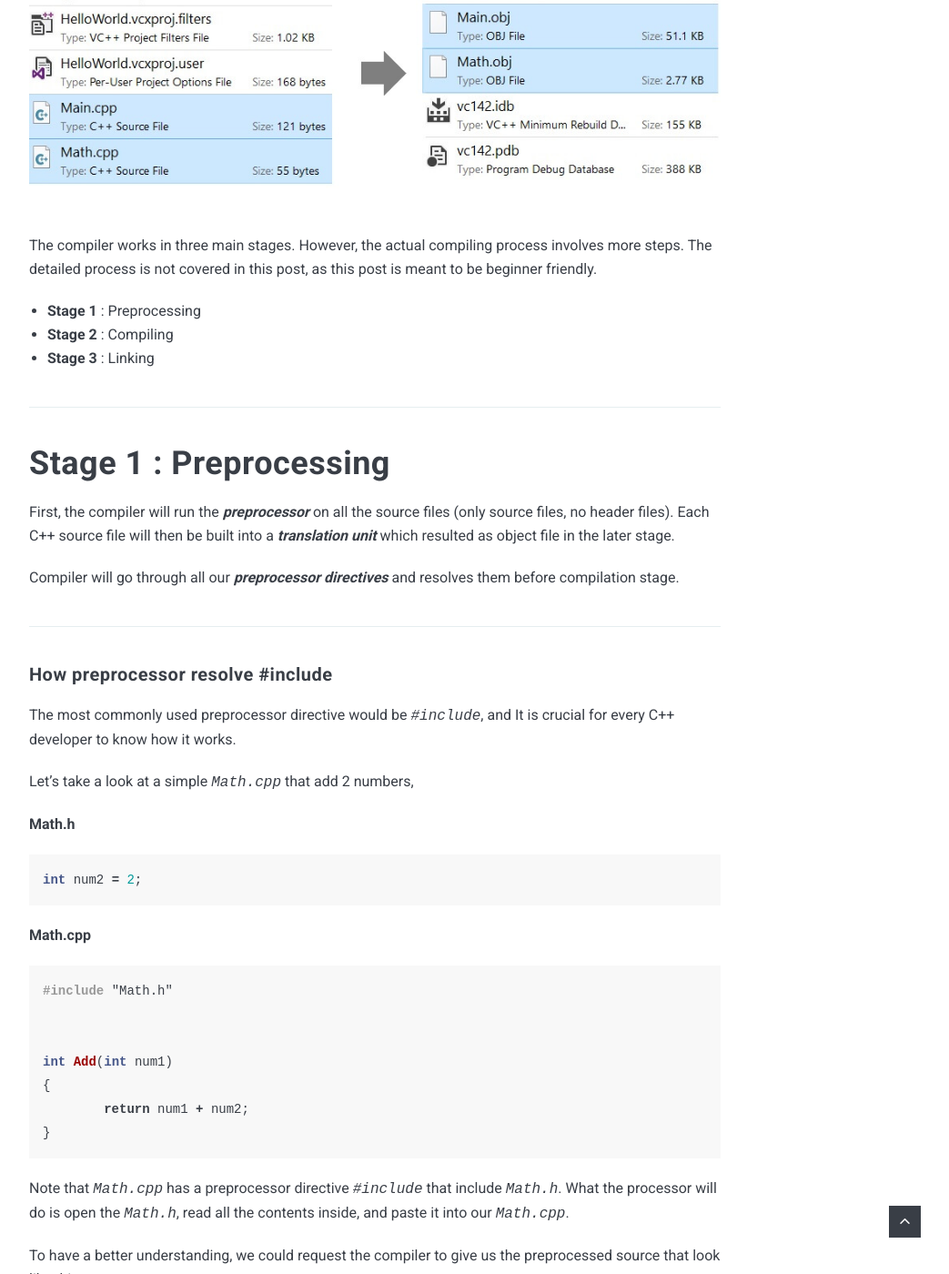
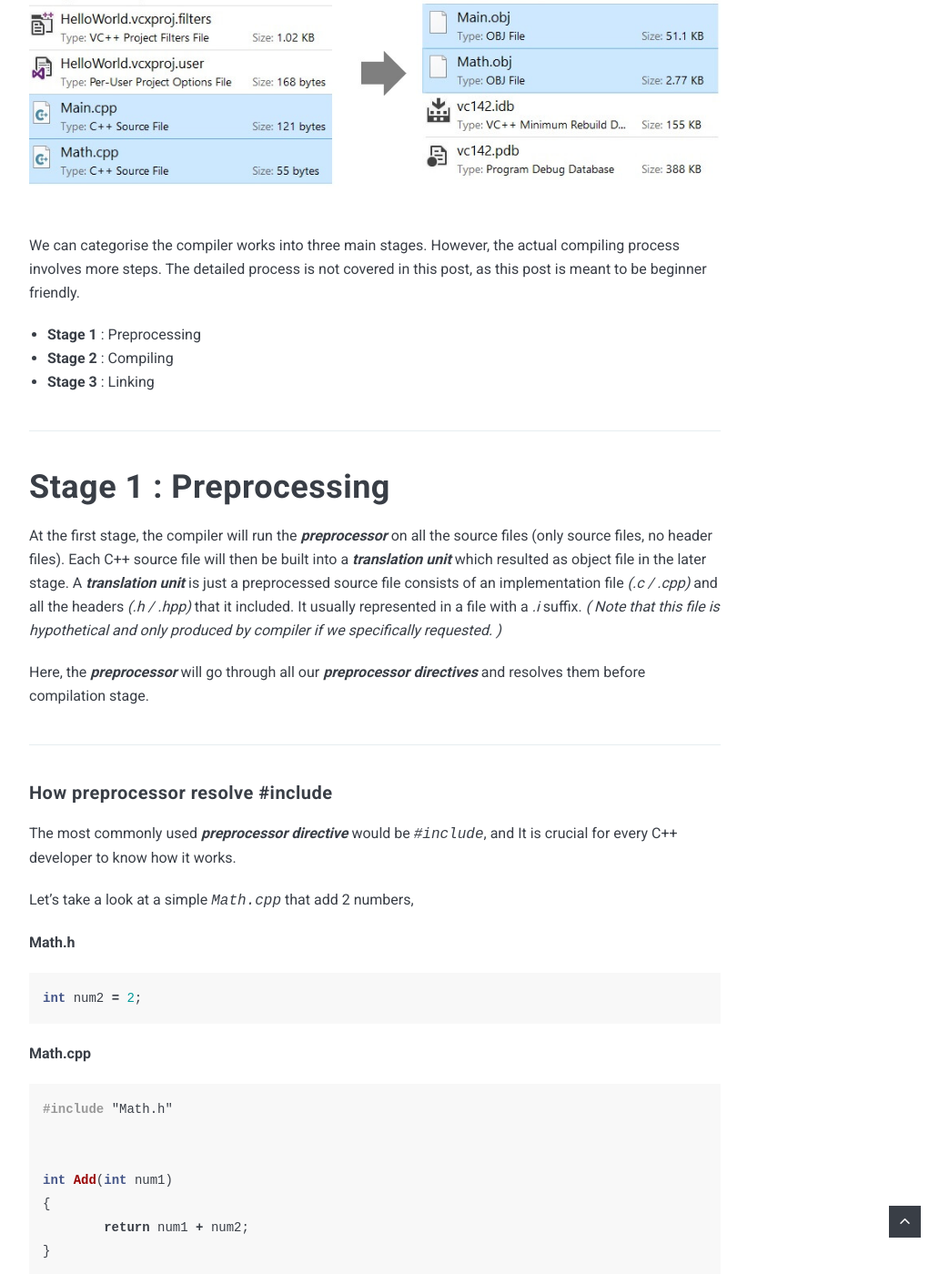
Before and after one commit to wendiiwong/portfolio, a Jekyll site: the page built from _posts/2020-02-20-How-cpp-compiler-works.md, in a window 1280 px wide and 1400 px high, scrolled down 1804 px. Shown: the whole window at 91% size, without its empty margins (228-1271 px from the left). Built offline with Jekyll 4.4.1, drawn with Linux system fonts in a browser that asks for light colours; nearby versions of some CDN libraries; comment, search, counter and statistics services are not loaded; some of the changed text lies outside the part shown.

Commit message:
Update post (How compiler works)

```diff
--- a/_posts/2020-02-20-How-cpp-compiler-works.md
+++ b/_posts/2020-02-20-How-cpp-compiler-works.md
@@ -8,27 +8,28 @@ tags:   C++
 ---
 Every program we wrote needs to invoke a compiler to convert the source files into an executable file. Basically, the compiler takes each C++ source file in the working directory and compiles them into object files. The object files produced are then linked together with libraries or symbols to produce an executable file, which is our program.
 
-Each source file will be compile into one object file. The picture below shows that compiler converts _`Main.cpp`_ into _`Main.obj`_.
+Note that each source file will be compile into one object file. The picture below shows that compiler converts _`Main.cpp`_ into _`Main.obj`_.
 ![]({{ site.baseurl }}/images/20200220_how_compiler_works/01.jpg)
 
 If our program has _`n`_ source files, the compiler would produces _`n`_ object files as a result. For example, the compiler will generates two object files if there are two source files provided. (_`Main.obj`_ and _`Math.obj`_ in the example below)
 ![]({{ site.baseurl }}/images/20200220_how_compiler_works/02.jpg)
 
-The compiler works in three main stages. However, the actual compiling process involves more steps. The detailed process is not covered in this post, as this post is meant to be beginner friendly.
+We can categorise the compiler works into three main stages. However, the actual compiling process involves more steps. The detailed process is not covered in this post, as this post is meant to be beginner friendly.
 * **Stage 1** : Preprocessing
 * **Stage 2** : Compiling
 * **Stage 3** : Linking
 
 ---
 # Stage 1 : Preprocessing
-First, the compiler will run the _**preprocessor**_ on all the source files (only source files, no header files).
+At the first stage, the compiler will run the _**preprocessor**_ on all the source files (only source files, no header files).
 Each C++ source file will then be built into a _**translation unit**_ which resulted as object file in the later stage.
+A _**translation unit**_ is just a preprocessed source file consists of an implementation file _(.c / .cpp)_ and all the headers _(.h / .hpp)_ that it included. It usually represented in a file with a _.i_ suffix. _( Note that this file is hypothetical and only produced by compiler if we specifically requested. )_
 
-Compiler will go through all our _**preprocessor directives**_ and resolves them before compilation stage.
+Here, the _**preprocessor**_ will go through all our _**preprocessor directives**_ and resolves them before compilation stage.
 
 ---
 #### How preprocessor resolve #include ####
-The most commonly used preprocessor directive would be _`#include`_, and It is crucial for every C++ developer to know how it works.
+The most commonly used _**preprocessor directive**_ would be _`#include`_, and It is crucial for every C++ developer to know how it works.
 
 Let's take a look at a simple _`Math.cpp`_ that add 2 numbers,
 
@@ -47,11 +48,11 @@ int Add(int num1)
 }
 {% endhighlight %}
 
-Note that _`Math.cpp`_ has a preprocessor directive  _`#include`_ that include _`Math.h`_. What the processor will do is open the _`Math.h`_, read all the contents inside, and paste it into our _`Math.cpp`_.
+Note that _`Math.cpp`_ has a _**preprocessor directive**_  _`#include`_ that include _`Math.h`_. Here, the _**processor**_ will open _`Math.h`_, read all the contents inside, and paste it into our _`Math.cpp`_.
 
-To have a better understanding, we could request the compiler to give us the preprocessed source that look like this:
+To have a better understanding on how it works, we could request the compiler to give us the _**preprocessed source file**_. Let's have a look at _`Math.i`_
 
-**Math.i (Preprocessed C/C++ source)**
+**Math.i**
 {% highlight cpp %}
 #line 1 "D:\\wendi_blog_code_exp\\HelloWorld\\HelloWorld\\Math.cpp"
 #line 1 "D:\\wendi_blog_code_exp\\HelloWorld\\HelloWorld\\Math.h"
@@ -117,14 +118,14 @@ _TEXT	SEGMENT
 
 We can see that it contains symbol for _`Add`_ function, and the operation has been converted into assembly instructions. The first instruction move _`num1`_ to registry _`eax`_, and second instruction add _`num2`_ with _`num1`_ stored inside _`eax`_ and update the result in _`eax`_.
 
-Now with all the object files generated, the computer knows what to do and where the symbols and functions located. The next stage is to link them togethers.
+Now with all the object files generated, the computer knows what to do and where the symbols and functions located. The next stage is to link them together.
 
 ---
 # Stage 3 : Linking
 
 Object files generated from compiler are standalone and unable to interact with each other, and it is the job of linker to link them together. In a nutshell, the linker links all object files and libraries together and create an executable file.
 
-To have a better understanding on how linker works, let's start with a simple example. Assume that we have an _`Add`_ function definition in _`Math.h`_, which received two integer parameters and return the sum of them. (Of course in real life we won't write code in this way, this is just an example to show what compiler and linker do.)
+To have a better understanding on how linker works, let's start with a simple example. Assume that we have an _`Add`_ function definition in _`Math.h`_, which received two integer parameters and return the sum of them. (Of course in real life we won't write code in this way, this is just an example to show how compiler and linker work.)
 
 **Math.h**
 {% highlight cpp %}
@@ -167,7 +168,7 @@ Now the compilation is succeed.
 Next, let's try to build it.
 ![]({{ site.baseurl }}/images/20200220_how_compiler_works/07.PNG)
 
-Noticed that we get a Linking error LNK2019 telling that we have _unresolved external symbol_, named _`?Add@@YAHHH@Z`_ which is our _Add_ function. This result is expected since the linker doesn't knows where to find the function required, as we only provide function signature. The linker needs to know where the function definition located.
+Noticed that we get a Linking error LNK2019 telling that we have _unresolved external symbol_, named _`Add@@YAHHH@Z`_ which is our _Add_ function. This result is expected since the linker doesn't knows where to find the function required, as we only provide function signature. The linker needs to know where the function definition located.
 
 Now let's include _`Math.h`_ instead, which contains the function definition, and build again.
 {% highlight cpp %}
```
Also changed, not shown: other parts of _posts/2020-02-20-How-cpp-compiler-works.md (+1 -1 lines).
